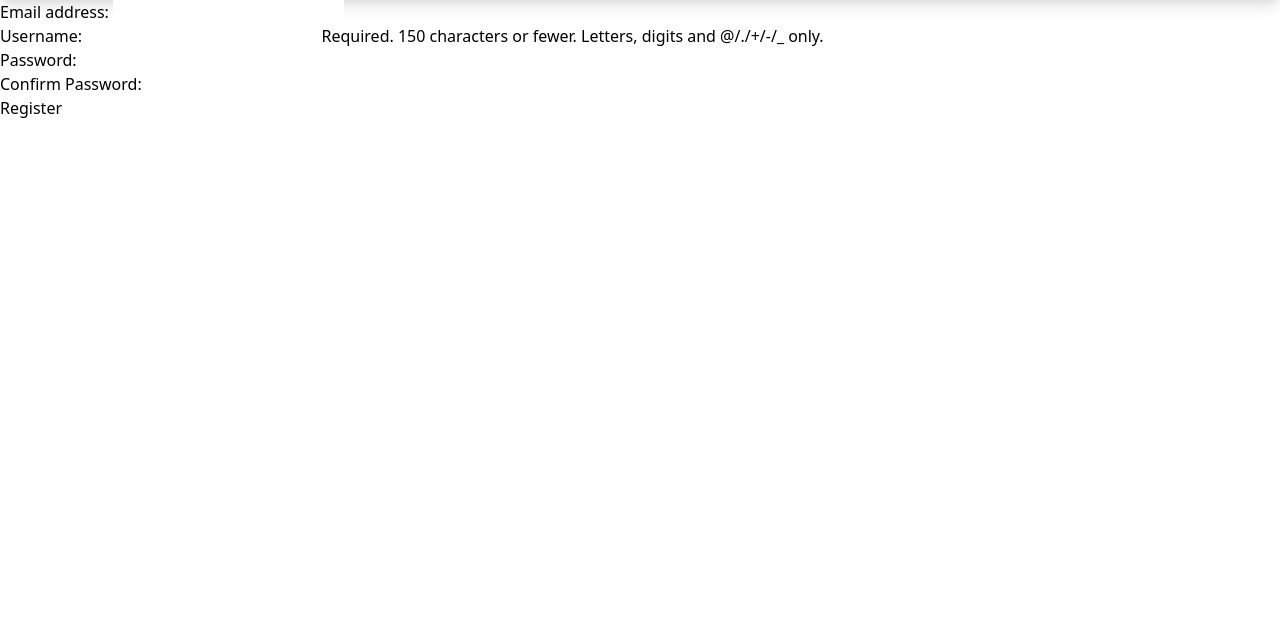
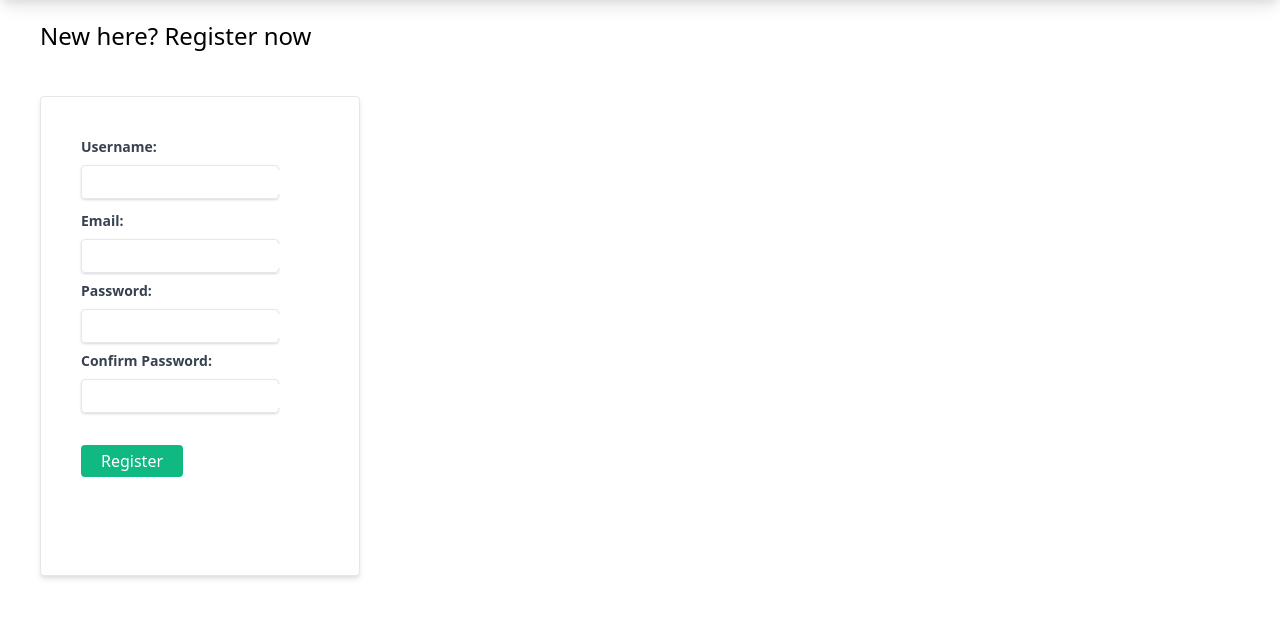
Before and after one commit to Rahulns21/social-media-django, a Django app: page /users/register/ in a window 1280 px wide. Shown: the part 44-663 px from the top of the page. Run offline with Django 5.2, Linux system fonts and the light colour scheme; style sheets or scripts are compiled from the project's sources.

Commit message:
update ui

```diff
--- a/users/templates/users/login.html
+++ b/users/templates/users/login.html
@@ -3,7 +3,7 @@
 {% block title %}Login{% endblock title %}
 
 {% block body %}
-<h1 class="text-2xl m-5 mb-0">Welcome Back, Login now</h1>
+<h1 class="text-2xl m-10 mb-0">Welcome Back, Login now</h1>
 
 <div class="container py-1">
 
@@ -28,5 +28,5 @@
 
 </div>
 
-<p class="px-10 py-1"><a href="{% url 'password_reset' %}">Forgot Password?</a></p>
+<p class="px-10 py-1"><span><a href="{% url 'password_reset' %}">Forgot Password?</a><br><a href="{% url 'users:register' %}">New Here? Create Account</a></span></p>
 {% endblock body %}
--- a/users/templates/users/register.html
+++ b/users/templates/users/register.html
@@ -1,11 +1,60 @@
 {% extends "users/base.html" %}
 
-{% block title %}User Registration{% endblock title %}
+{% block title %}User Registration {% endblock title %}
 
 {% block body %}
-<form action="" method="POST">
+<h1 class="text-2xl ml-10 m-5 mb-0">New here? Register now</h1>
+
+<div class="container py-1">
+  <form
+    class="bg-white border shadow-md m-10 w-1/4 h-3/5 rounded p-10"
+    method="POST"
+  >
     {% csrf_token %}
-    {{user_form.as_p}}
-    <button type="submit">Register</button>
-</form>
+    <div class="mb-2">
+      <label class="block text-gray-700 text-sm font-bold mb-2" for=""
+        >Username:</label
+      >
+      <div
+        class="shadow text-gray-700 appearance-none border rounded p-1 mr-10"
+      >
+        {{user_form.username}}
+      </div>
+      <div class="mb-2 mt-3">
+        <label class="block text-gray-700 text-sm font-bold mb-2" for=""
+          >Email:</label
+        >
+        <div
+          class="shadow text-gray-700 appearance-none border rounded p-1 mr-10"
+        >
+          {{user_form.email}}
+        </div>
+      </div>
+
+      <label class="block text-gray-700 text-sm font-bold mb-2" for=""
+        >Password:</label
+      >
+      <div
+        class="shadow text-gray-700 appearance-none border rounded p-1 mr-10"
+      >
+        {{user_form.password}}
+      </div>
+    </div>
+
+    <label class="block text-gray-700 text-sm font-bold mb-2" for=""
+      >Confirm Password:</label
+    >
+    <div class="shadow text-gray-700 appearance-none border rounded p-1 mr-10">
+      {{user_form.password2}}
+    </div>
+
+    <button
+      type="submit"
+      class="text-white bg-green-500 px-5 py-1 rounded mt-8"
+    >
+      Register
+    </button>
+  </form>
+</div>
+
 {% endblock body %}
--- a/users/views.py
+++ b/users/views.py
@@ -46,7 +46,8 @@ def user_register(request):
 def index(request):
     current_user = request.user
     posts = Post.objects.filter(user=current_user)
-    context = {'posts': posts}
+    profile = Profile.objects.filter(user=current_user).first()
+    context = {'posts': posts, 'profile': profile}
     return render(request, 'users/index.html', context=context)
 
 @login_required
```
Also changed, not shown: users/templates/users/index.html (+40 -8 lines), db.sqlite3, media/users/2024/02/18/user.png (added), users/static/users/images/like.png (added).
